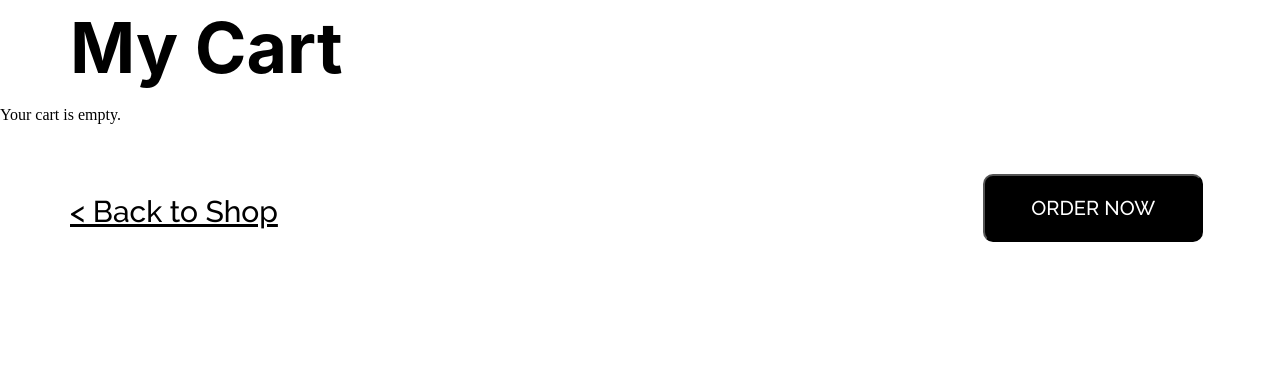
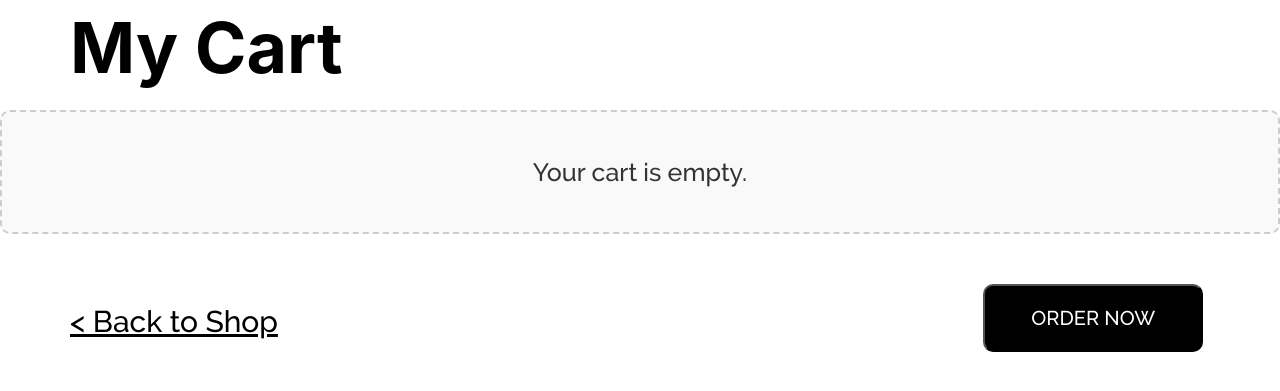
Before and after one commit to VinhPhamAI/ecommerce-website, a Django app: template ecommerce_app/templates/cart.html in a window 1280 px wide. Shown: the part 81-472 px from the top of the page. Run offline with Django 5.2, Linux system fonts and the light colour scheme; the template is opened without the code that fills it, so the values that code supplies are empty; some web fonts are replaced.

Commit message:
fixing more frontend bugs

```diff
--- a/ecommerce_app/ecommerce_app/settings.py
+++ b/ecommerce_app/ecommerce_app/settings.py
@@ -82,7 +82,7 @@ DATABASES = {
         'ENGINE': 'django.db.backends.postgresql',
         'NAME': 'ecommerce_database',
         'USER': 'postgres',
-        'PASSWORD': 261223,
+        'PASSWORD': os.getenv('POSTGRES_PASSWORD'),
         'HOST': 'localhost',
         'PORT': '5432',
     }
--- a/ecommerce_app/static/css/cart.css
+++ b/ecommerce_app/static/css/cart.css
@@ -408,3 +408,33 @@ body::-webkit-scrollbar {
     white-space: initial;
   }
 }
+.empty-cart {
+  text-align: center;
+  padding: 20px;
+  border: 2px dashed #ccc;
+  border-radius: 10px;
+  background-color: #f9f9f9;
+  margin-top: 20px;
+}
+
+.empty-cart p {
+  font-size: 25px;
+  font-family: Raleway;
+  color: #333;
+}
+
+.shop-link {
+  display: inline-block;
+  margin-top: 10px;
+  padding: 10px 20px;
+  font-size: 16px;
+  color: #ffffff;
+  background-color: #007bff;
+  text-decoration: none;
+  border-radius: 5px;
+  transition: background-color 0.3s ease;
+}
+
+.shop-link:hover {
+  background-color: #0056b3;
+}
--- a/ecommerce_app/static/css/manage_product.css
+++ b/ecommerce_app/static/css/manage_product.css
@@ -645,7 +645,7 @@ html {
 .product-table {
     width: 90%;
     border-collapse: collapse;
-    table-layout: fixed; /* Ensure columns have fixed widths */
+    /* table-layout: fixed;  */
 }
 
 .product-table-header th, .product-row td {
--- a/ecommerce_app/templates/cart.html
+++ b/ecommerce_app/templates/cart.html
@@ -47,9 +47,11 @@
             <p class="subtotal-amount">${{ total_amount }}</p>
         </section>
     {% else %}
-        <p>Your cart is empty.</p>
+        <div class="empty-cart">
+            <p>Your cart is empty.</p>
+            {% comment %} <a href="{% url 'landing_page' %}" class="back-link">Continue Shopping</a> {% endcomment %}
+        </div>
     {% endif %}
-
     <section class="shop-container">
       <a href="{% url 'landing_page' %}" class="back-link">&lt; Back to Shop</a>
       <button class="order-button" onclick="handleOrderNow()">ORDER NOW</button>
```
Also changed, not shown: ecommerce_app/website/migrations/0016_alter_profile_book_product.py (added).
